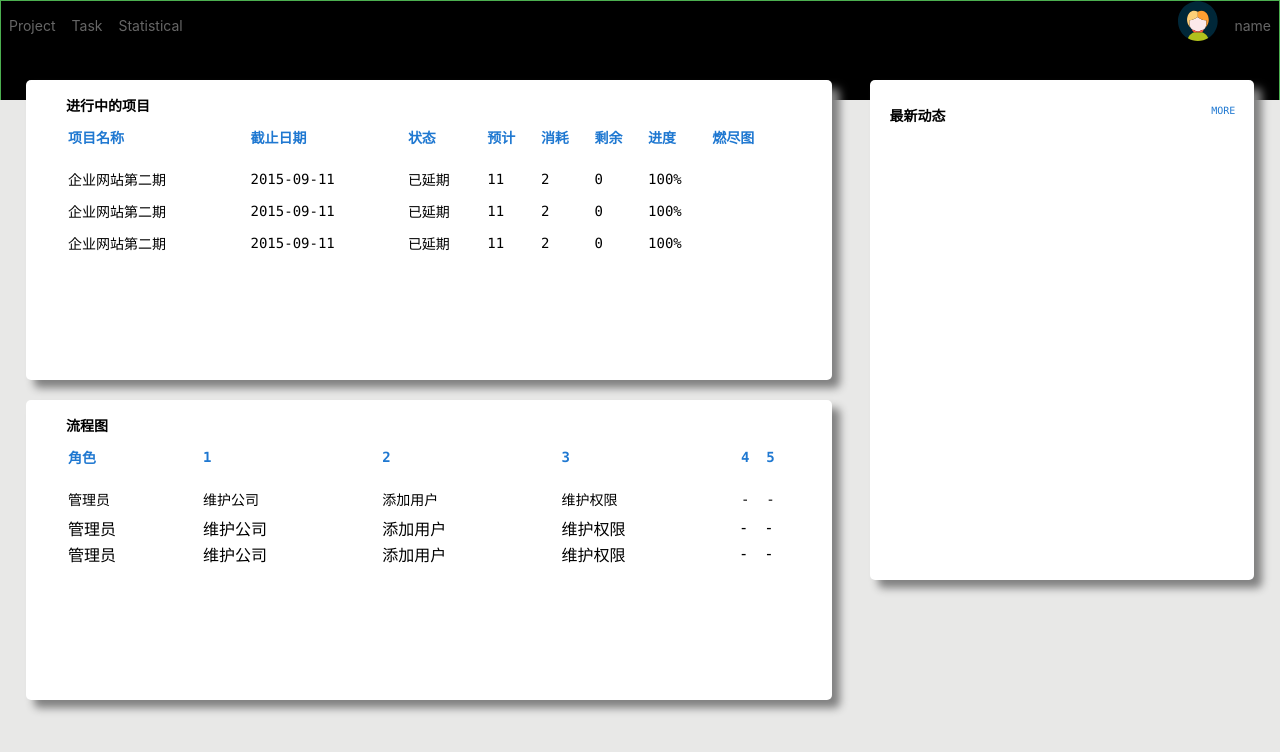
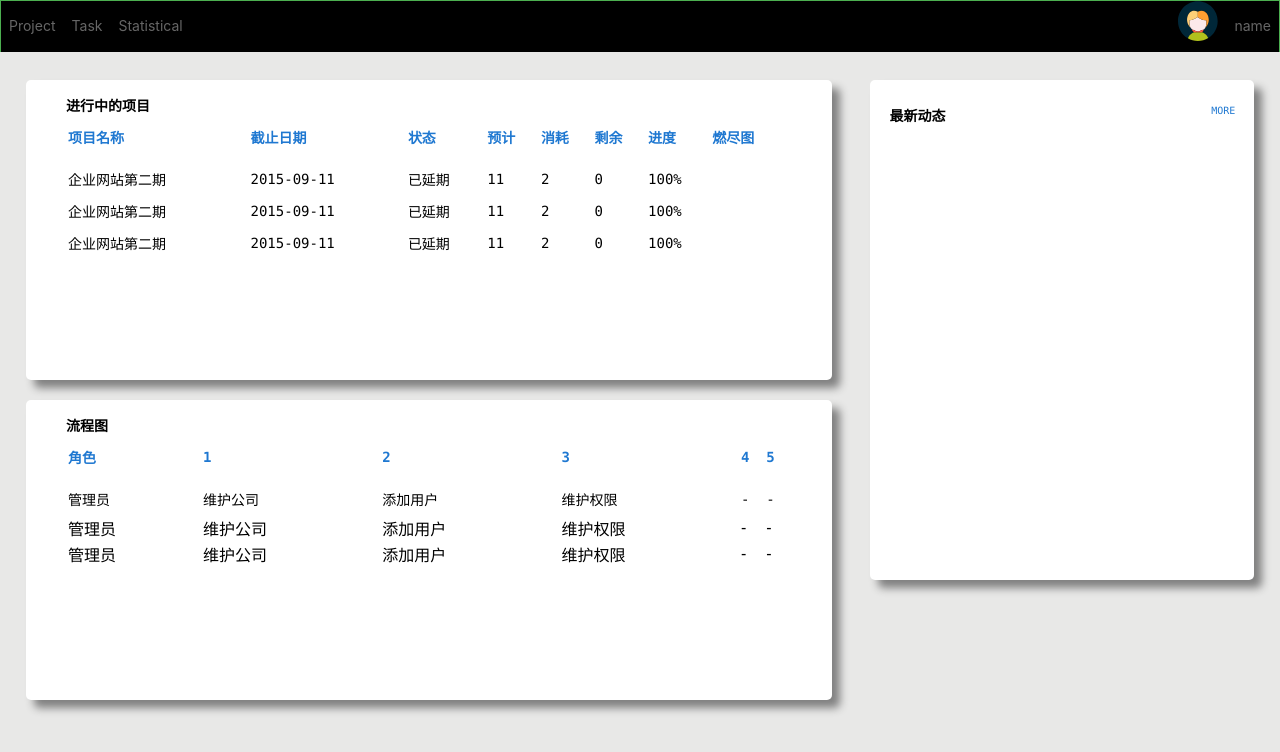
Before and after one commit to citype/aitrade-skr-zen, a React (Create React App) app in the folder zen-tao/: page / in a window 1280 px wide. Shown: the top 752 px of the page. Built offline with nearby package versions, Linux system fonts and the light colour scheme.

Commit message:
update navigation bar height

```diff
--- a/zen-tao/src/components/NavigationBar/NavigationBar.css
+++ b/zen-tao/src/components/NavigationBar/NavigationBar.css
@@ -1,9 +1,9 @@
 .nb-header-div {
     background:indigo;
-    height: 100px;
+    height: 52px;
     width: 100%;
     top: 0;
-    position: absolute;
+    position: relative;
     overflow: hidden;
 }
 .nb-ul {
```
